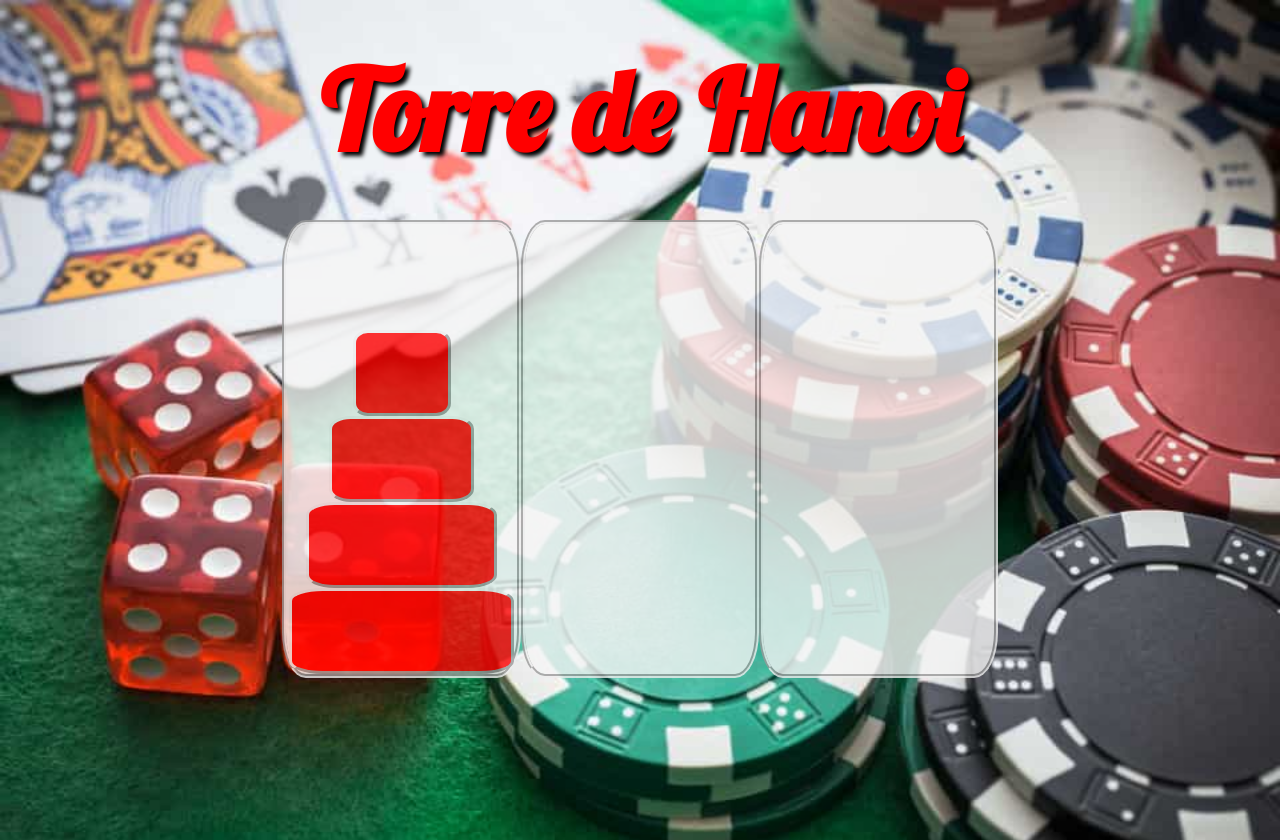
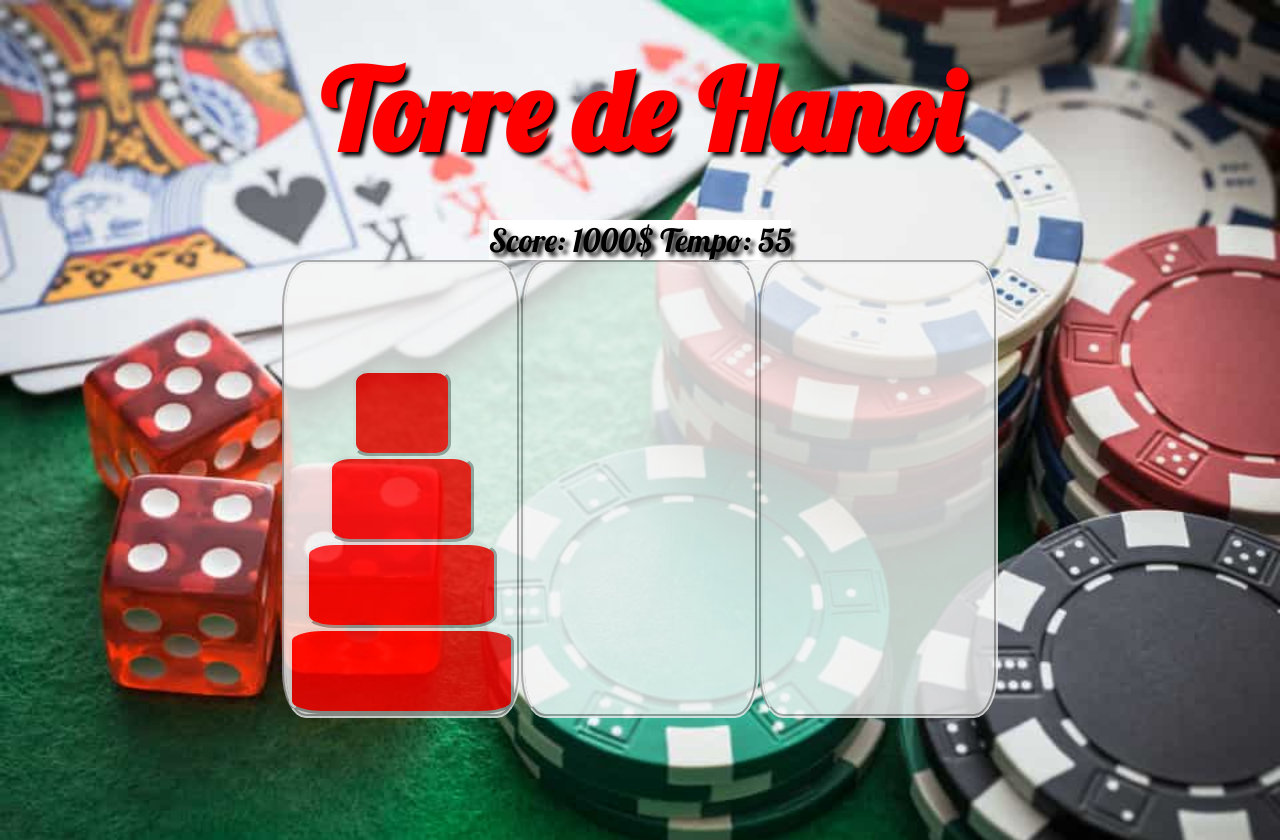
Before and after one commit to arycmn/Cassino.torre-de-hanoi, a plain HTML site: page index2.html in a window 1280 px wide. Drawn offline with Linux system fonts and the light colour scheme.

Commit message:
criei cronometro

```diff
--- a/index2.html
+++ b/index2.html
@@ -12,6 +12,7 @@
 
 <body id="body2">
     <h1>Torre de Hanoi</h1>
+    <p id="informacoes">Score: <span id="score">1000</span>$   Tempo: <span id="tempo"> 0 </span></p>
 
     <section>
         <div id="torre1" class="torres">
--- a/script.js
+++ b/script.js
@@ -85,3 +85,19 @@ function condicaoDeVitoria() {
     div.appendChild(p);
   }
 }
+
+//Contador de Tempo de resolução do Desafio
+let contador = 60
+function cronometro (){
+  document.getElementById('tempo').innerText = contador
+  console.log(contador)
+
+  if(contador == 0) {
+		alert = "GAME OVER";
+	}
+	if (contador != 0){
+		contador = contador-1;
+		setTimeout("cronometro()", 1000);
+	}
+}
+cronometro()
--- a/style.css
+++ b/style.css
@@ -106,3 +106,10 @@ h1 {
   margin: 40px 0px;
   color: white;
 }
+
+#informacoes {
+  margin: 0 auto;
+  font-size: 2rem;
+  background-color: white;
+  width: fit-content;
+}
```
